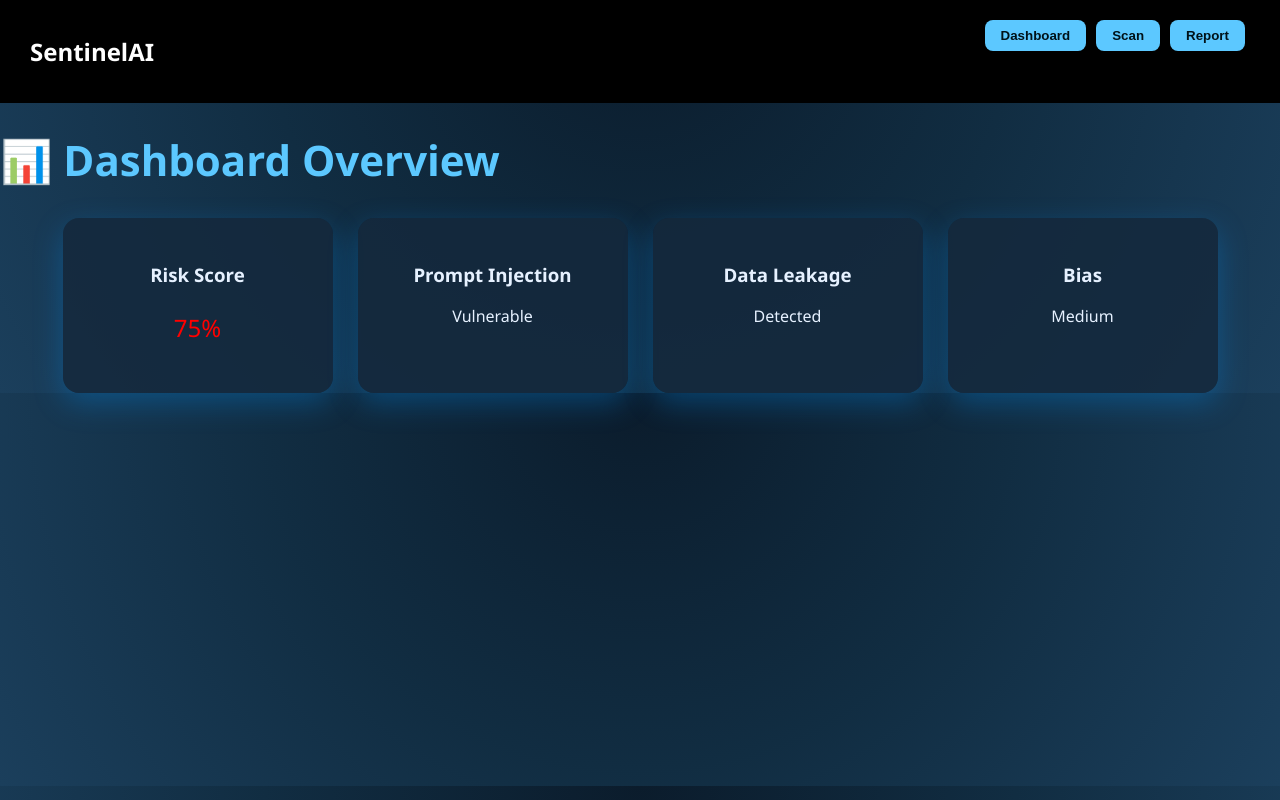
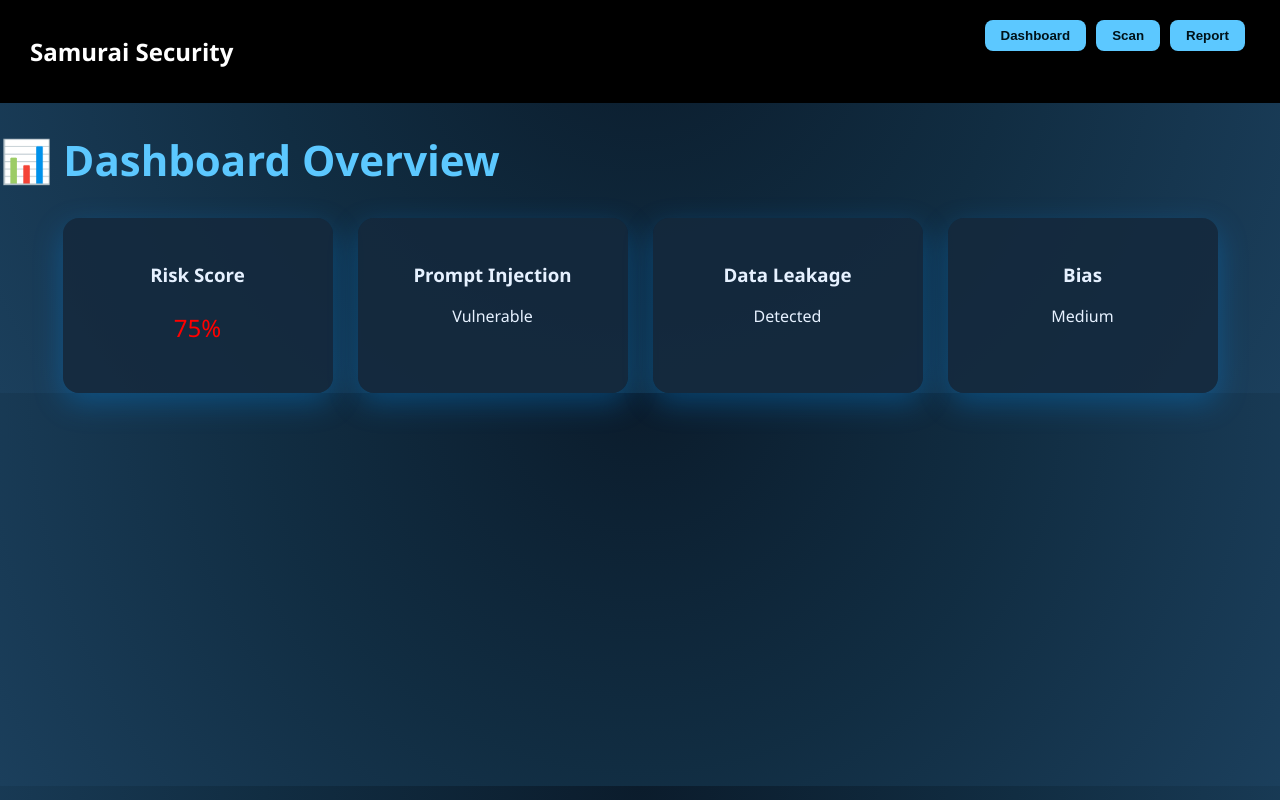
Before and after one commit to prithzzz/Samurai-Security, a React (Vite) app in the folder frontend/: page / in a window 1280 px wide. Built offline with nearby package versions, Linux system fonts and the light colour scheme.

Commit message:
feat : frontend integration

```diff
--- a/frontend/src/components/Navbar.jsx
+++ b/frontend/src/components/Navbar.jsx
@@ -5,7 +5,7 @@ export default function Navbar() {
 
   return (
     <div className="navbar">
-      <h2>SentinelAI</h2>
+      <h2>Samurai Security</h2>
 
       <div>
         <button onClick={() => navigate("/")}>Dashboard</button>
```
